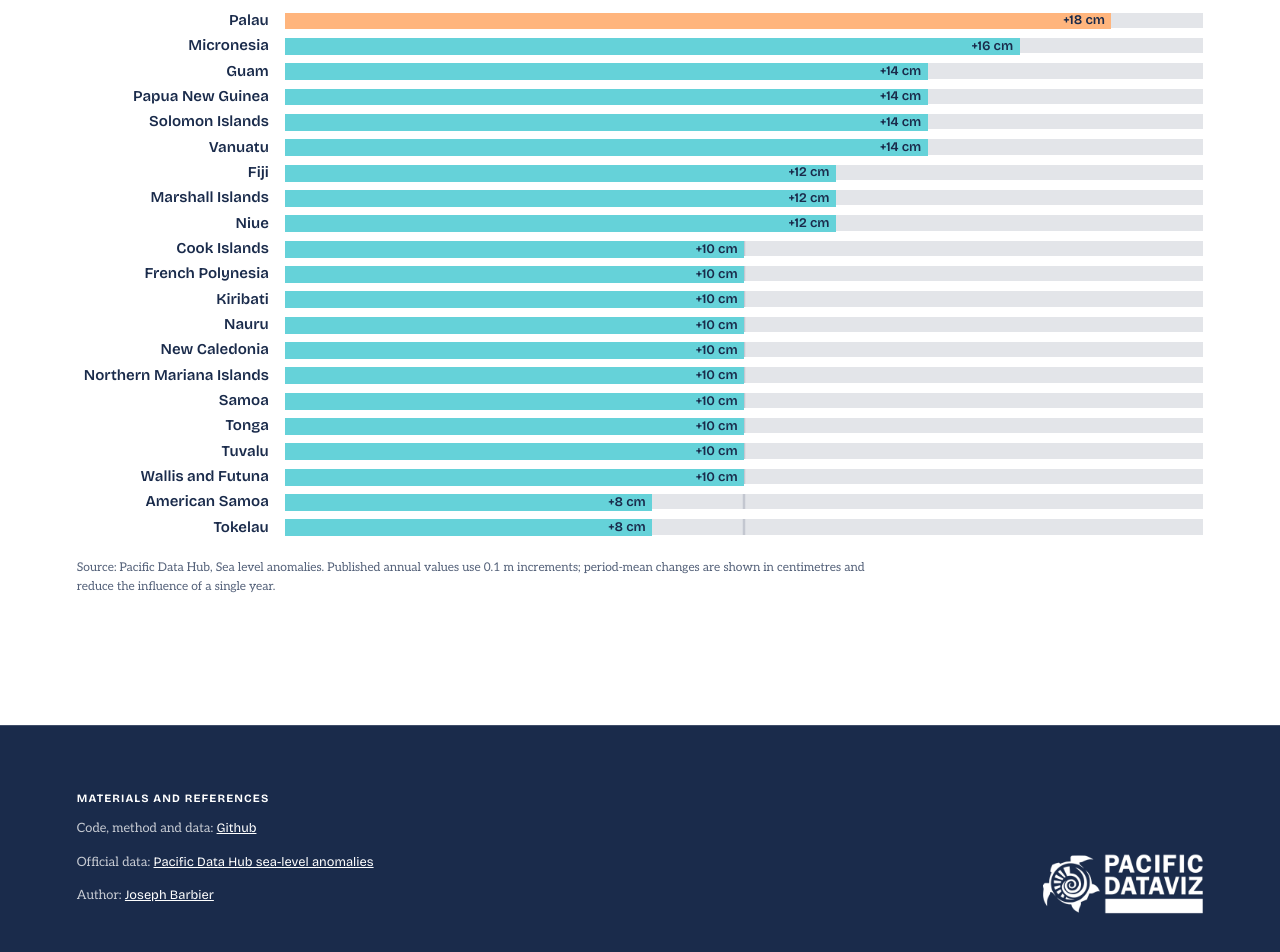
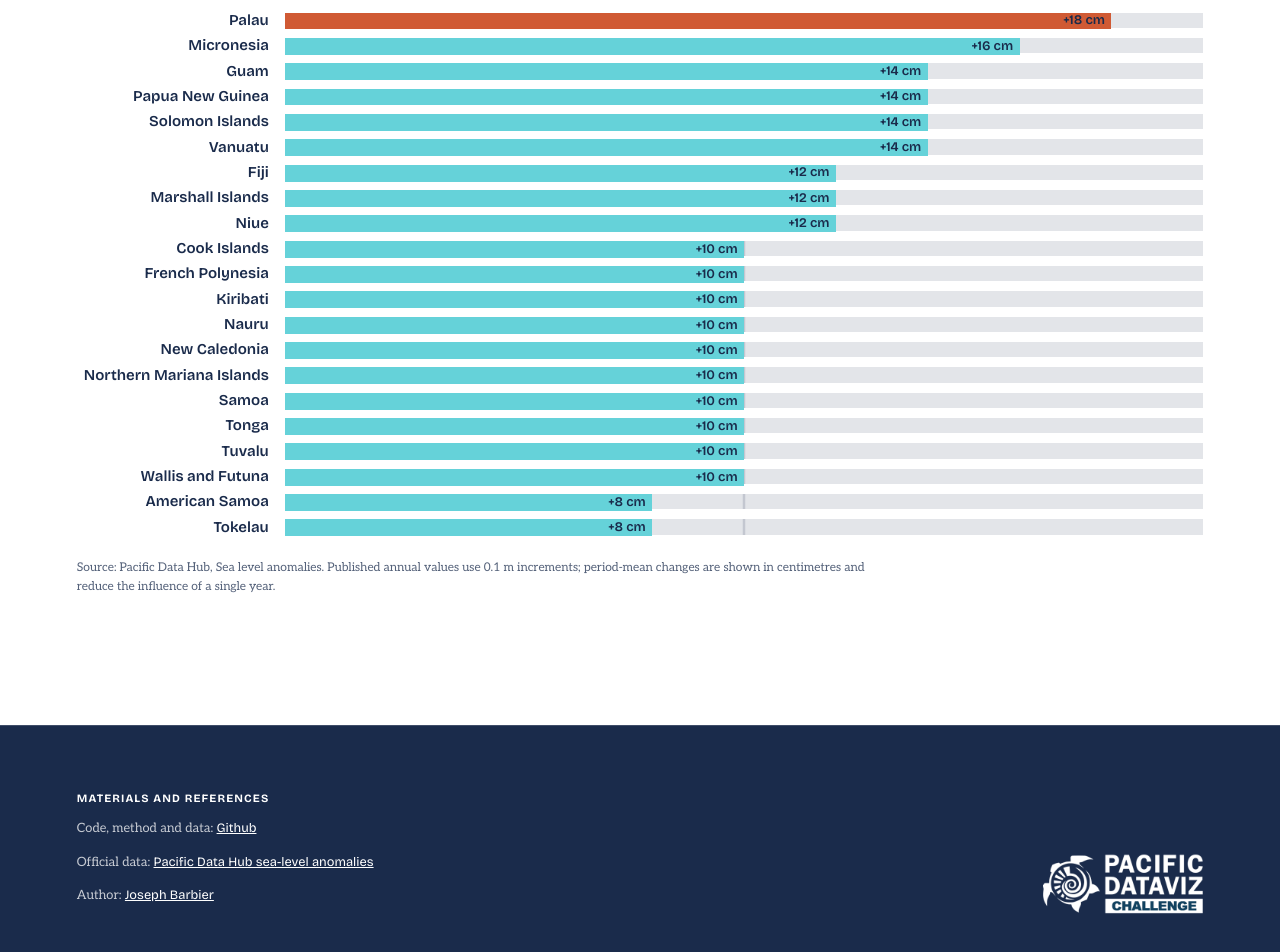
Before and after one commit to JosephBARBIERDARNAL/pacific-dataviz-challenge, a React (Vite) app: page / in a window 1280 px wide. Shown: the part 4792-5744 px from the top of the page. Built offline with nearby package versions, Linux system fonts and the light colour scheme.

Commit message:
autopush

```diff
--- a/src/components/RadialScrollChart.tsx
+++ b/src/components/RadialScrollChart.tsx
@@ -1,8 +1,7 @@
 import { useEffect, useRef } from "react";
-import { RECORD_RANGES, RESIZE_OBSERVER } from "../constants";
+import { RESIZE_OBSERVER } from "../constants";
 import { drawRadialChart, type RadialChartHandle } from "../lib/radialChart";
 import type { ChartPoint } from "../types";
-import { HistoricalTrendChart } from "./HistoricalTrendChart";
 
 interface ImpactTextSegment {
   text: string;
--- a/src/styles.css
+++ b/src/styles.css
@@ -281,7 +281,7 @@ a:focus-visible {
 }
 
 .country-bar-highlight {
-  background: #ffb57d;
+  background: var(--highlight);
 }
 
 .chart-caption {
@@ -739,7 +739,6 @@ a:focus-visible {
   display: block;
   width: min(10rem, 20vw);
   height: auto;
-  filter: brightness(0) invert(1);
 }
 
 .footer-label {
```
